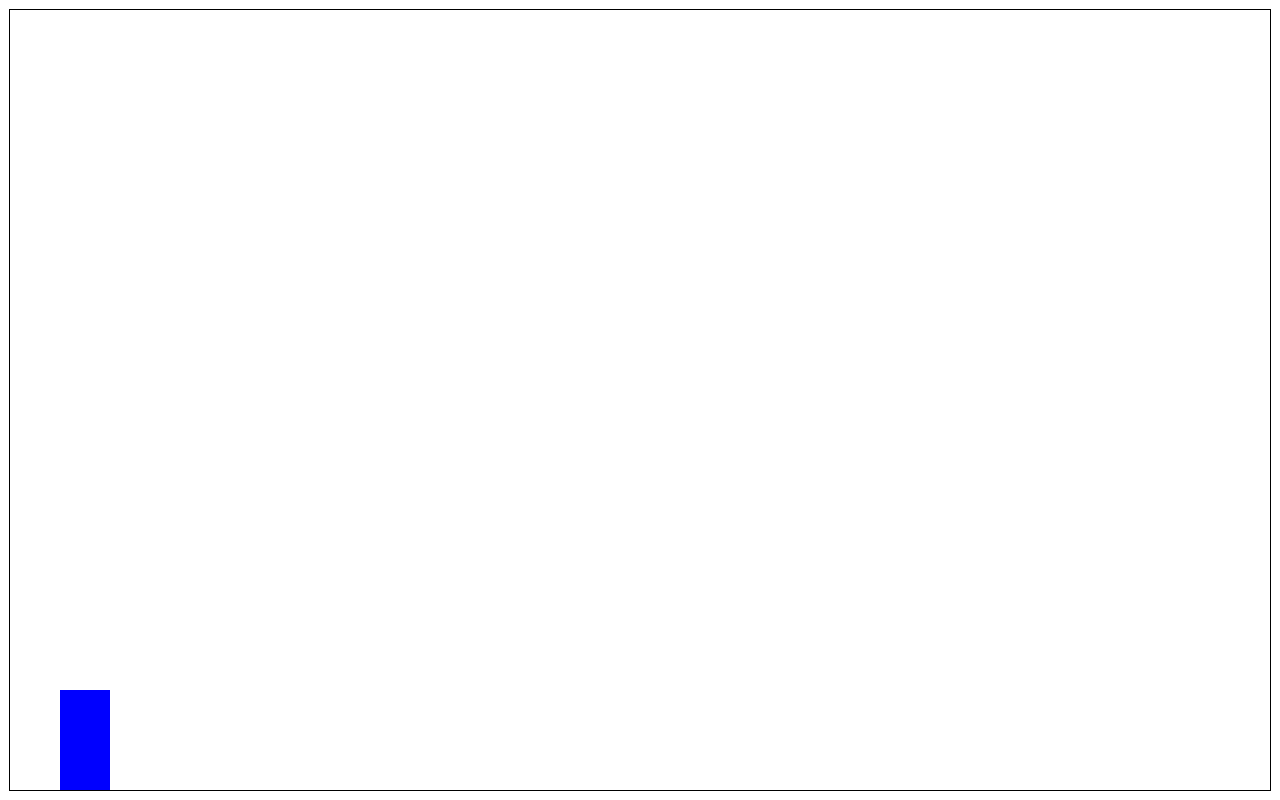
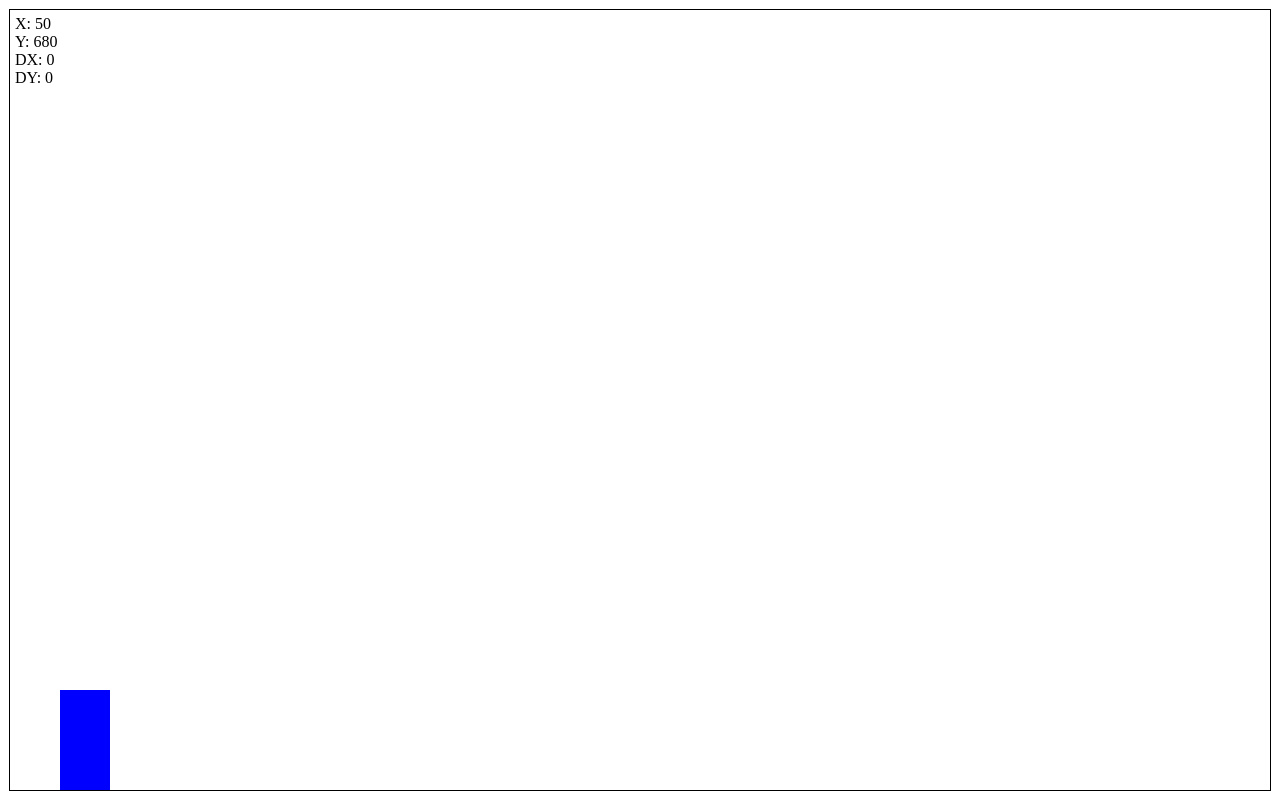
Before and after one commit to vladyslavdobychin/john-rpg, a website built with Vite: page index.html in a window 1280 px wide. Built offline with nearby package versions, Linux system fonts and the light colour scheme.

Commit message:
Added log

```diff
--- a/index.html
+++ b/index.html
@@ -20,6 +20,12 @@
     </style>
 </head>
 <body>
+    <div class="log-display" style="position: absolute; left: 15px; top: 15px; display: flex; flex-direction: column; width: 150px;">
+        <div>X: <span id="x-position"></span></div>
+        <div>Y: <span id="y-position"></span></div>
+        <div>DX: <span id="dx-position"></span></div>
+        <div>DY: <span id="dy-position"></span></div>
+    </div>
     <canvas id="canvas"></canvas>
     <script type="module" src="./src/app.ts"></script>
 </body>
--- a/src/app.ts
+++ b/src/app.ts
@@ -75,8 +75,10 @@ function clearCanvas() {
 }
 
 function logCurrentPlayerProperties() {
-    console.log(`Player initial position x: ${player.x}, y: ${player.y}`);
-    console.log(`Player position difference dx: ${player.dx}, ${player.dy}`);
+    document.getElementById('x-position')!.textContent = player.x.toString();
+    document.getElementById('y-position')!.textContent = player.y.toString();
+    document.getElementById('dx-position')!.textContent = player.dx.toString();
+    document.getElementById('dy-position')!.textContent = player.dy.toString();
 }
 
 function gameLoop() {
```
